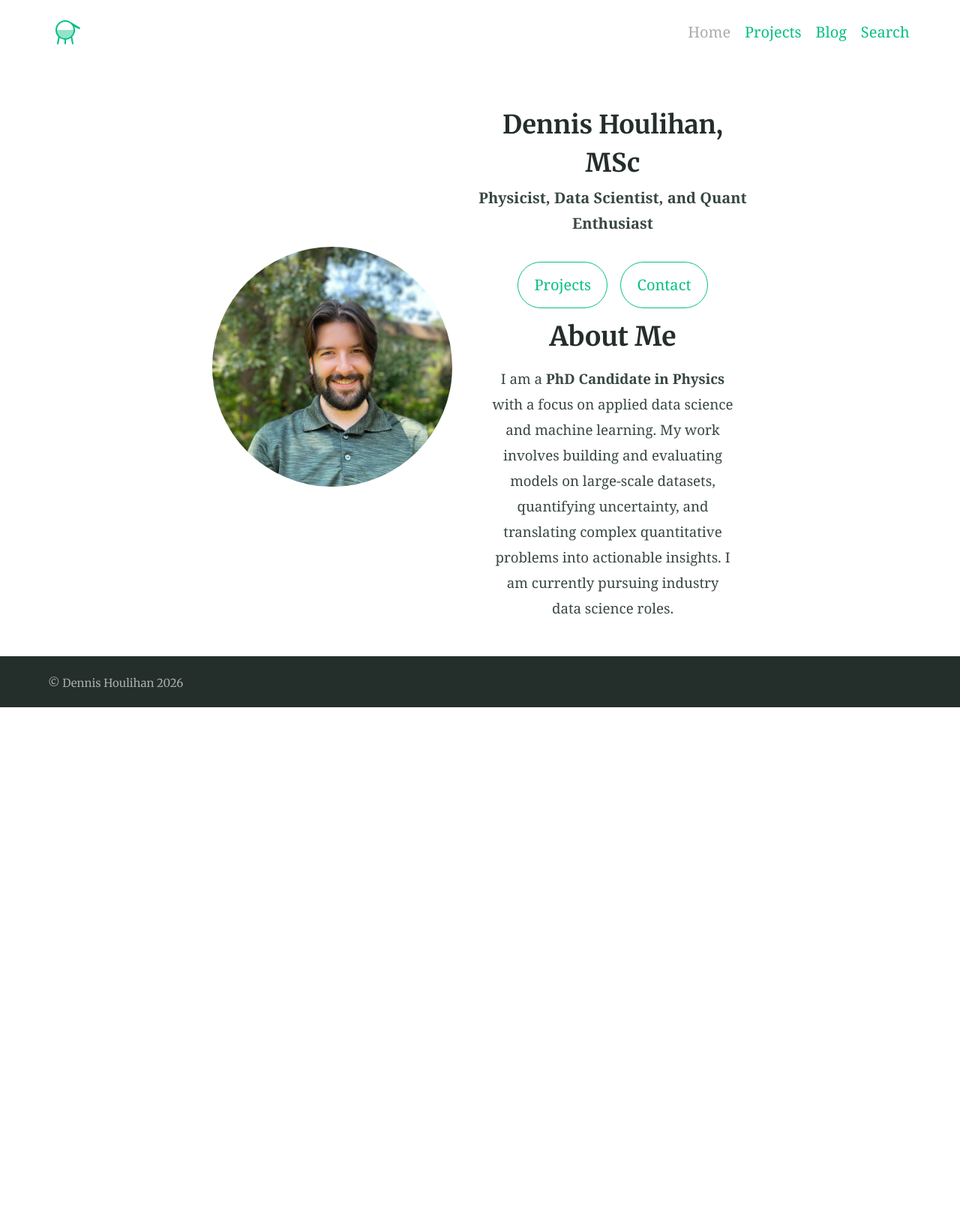
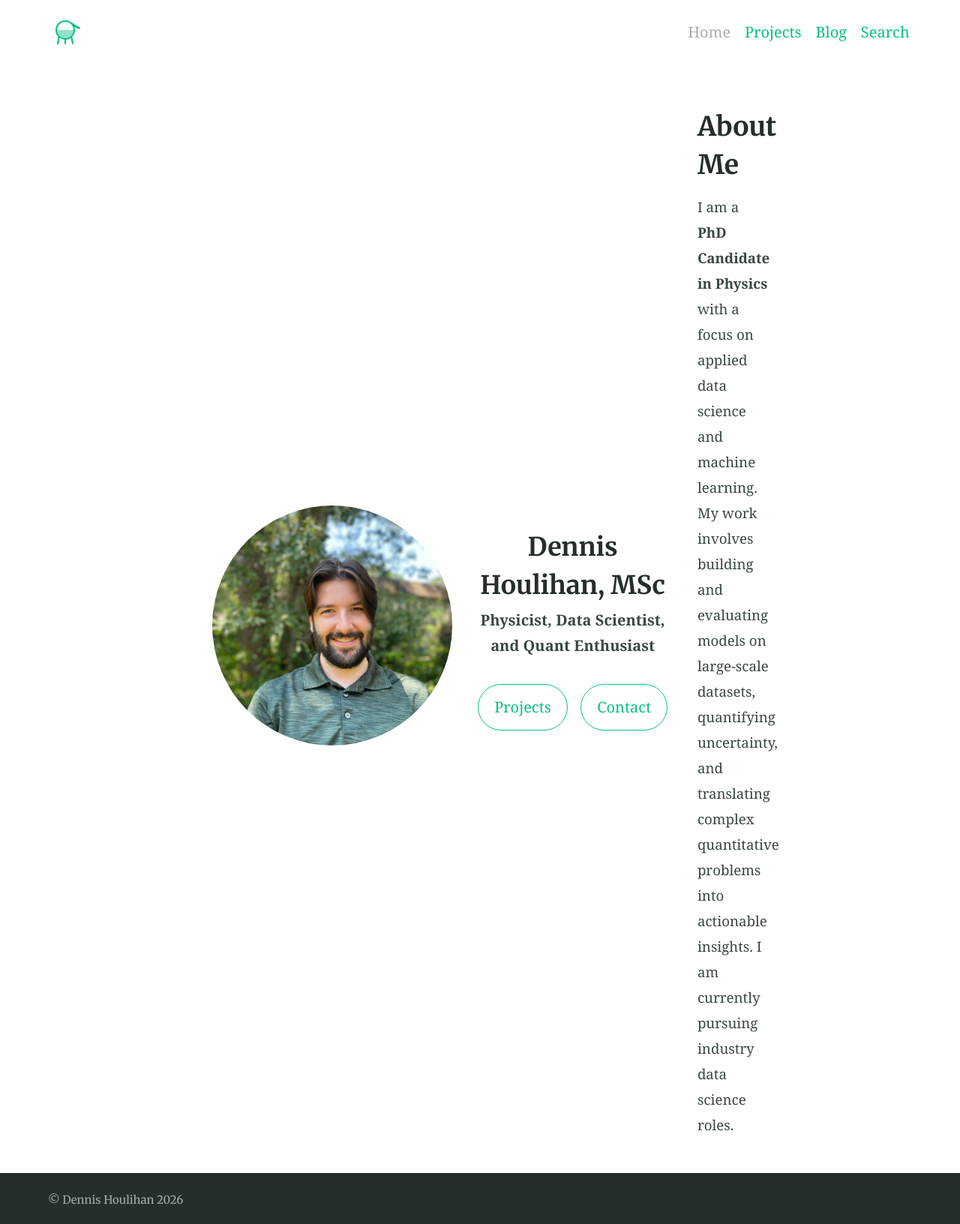
Before and after one commit to DJHoulihan/DJHoulihan.github.io, a Jekyll site: the page built from index.md, in a window 1280 px wide. Shown: the whole page at 75% size. Built offline with Jekyll 4.4.1, drawn with Linux system fonts in a browser that asks for light colours; before the commit the page ends 943 px from its top, so only the background shows below that.

Commit message:
Update index.md

```diff
--- a/index.md
+++ b/index.md
@@ -5,8 +5,6 @@
 excerpt: null
 ---
 <!-- Header stays unchanged -->
-
-<!-- # Your Site Title -->
 
 <!-- Bio section: picture on the left, name + description centered to the right -->
 
@@ -37,13 +35,18 @@
      style="padding:0.75rem 1.25rem; border-radius:9999px; border:1px solid; text-decoration:none;">
     Contact
   </a>
-</div>
+  </div>
+
+</div> <!-- ✅ CLOSE FLEX ROW -->
+
 <!-- ABOUT SECTION -->
-        <section id="about" class="section-pad-small">
-            <div class="container">
-                <div class="glass-panel">
-                    <h2>About Me</h2>
-                    <p style="font-size: 1.1rem; margin-bottom: 20px;">
-                        I am a <strong>PhD Candidate in Physics</strong> with a focus on applied data science and machine learning. My work involves building and evaluating models on large-scale                            datasets, quantifying uncertainty, and translating complex quantitative problems into actionable insights. I am currently pursuing industry data science roles.
-                    </p>
-                    <div class="architecture-diagram">
+<section id="about" class="section-pad-small">
+  <div class="container">
+    <div class="glass-panel">
+      <h2>About Me</h2>
+      <p style="font-size: 1.1rem; margin-bottom: 20px;">
+        I am a <strong>PhD Candidate in Physics</strong> with a focus on applied data science and machine learning. My work involves building and evaluating models on large-scale datasets, quantifying uncertainty, and translating complex quantitative problems into actionable insights. I am currently pursuing industry data science roles.
+      </p>
+    </div>
+  </div>
+</section>
```
